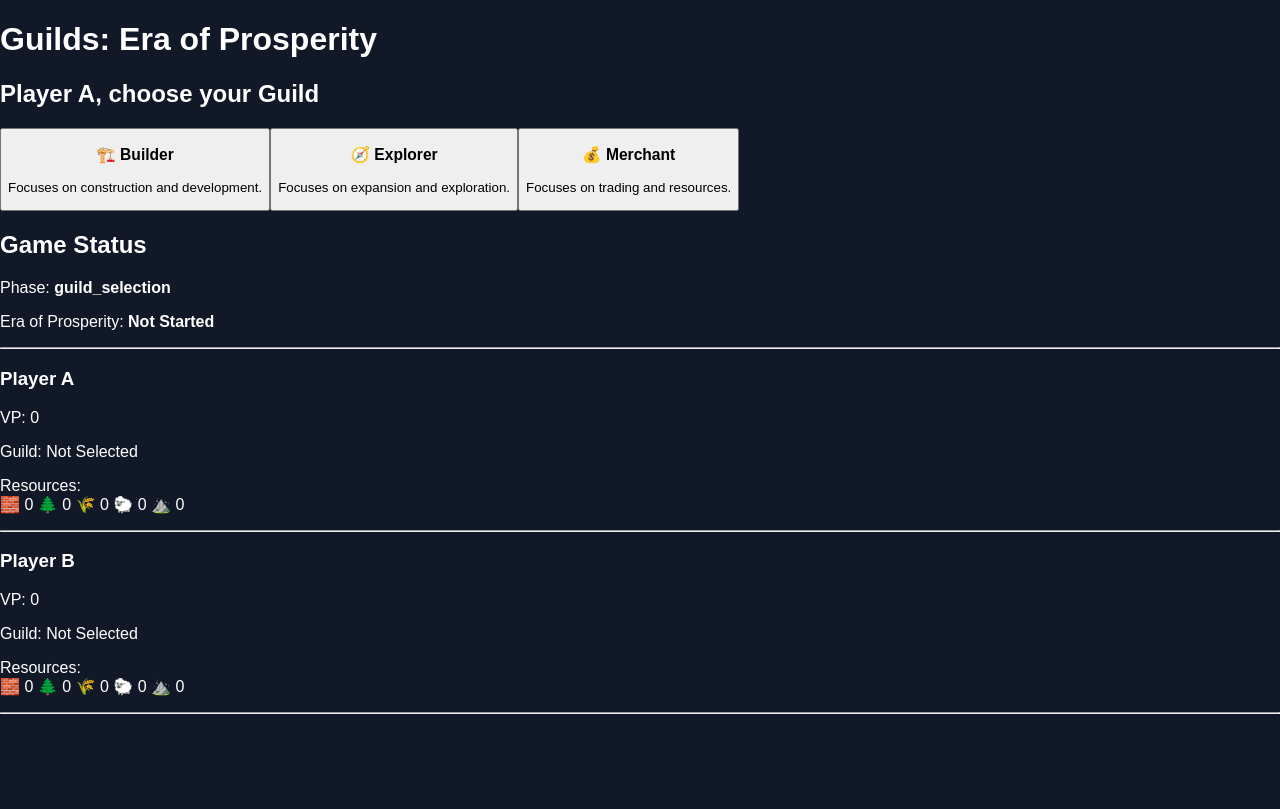
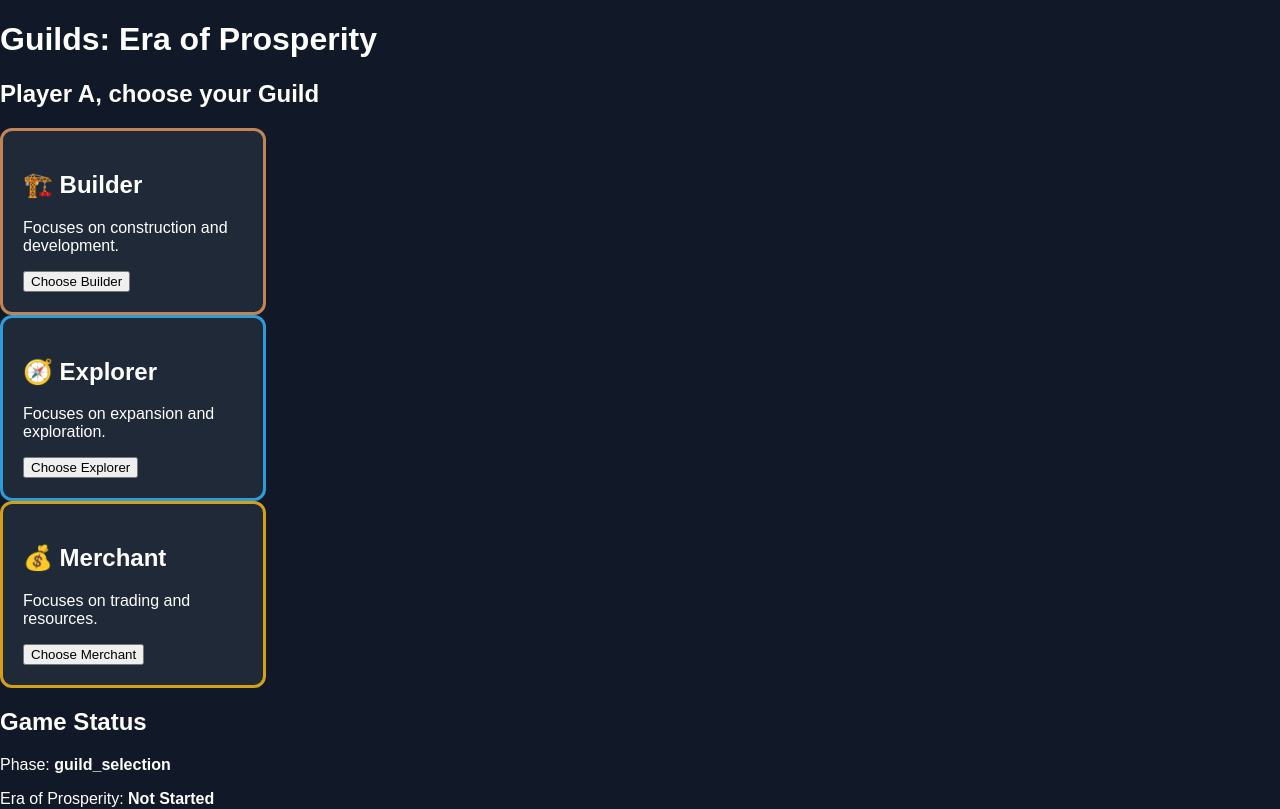
Before and after one commit to jeps0n/guilds-era-of-prosperity, a React (Vite) app: page / in a window 1280 px wide. Shown: the top 809 px of the page. Built offline with nearby package versions, Linux system fonts and the light colour scheme.

Commit message:
Use reusable Guild card components

```diff
--- a/src/components/GuildSelection.tsx
+++ b/src/components/GuildSelection.tsx
@@ -19,19 +19,14 @@ function GuildSelection({
 
       {GUILDS
         .filter((guild) =>
-            availableGuilds.includes(guild.type)
+          availableGuilds.includes(guild.type)
         )
         .map((guild) => (
-          <button
+          <GuildCard
             key={guild.type}
-            onClick={() => onSelectGuild(guild.type)}
-          >
-            <h3>
-              {guild.icon} {guild.name}
-            </h3>
-
-            <p>{guild.description}</p>
-          </button>
+            guild={guild}
+            onSelect={() => onSelectGuild(guild.type)}
+          />
       ))}
 
     </div>
```
